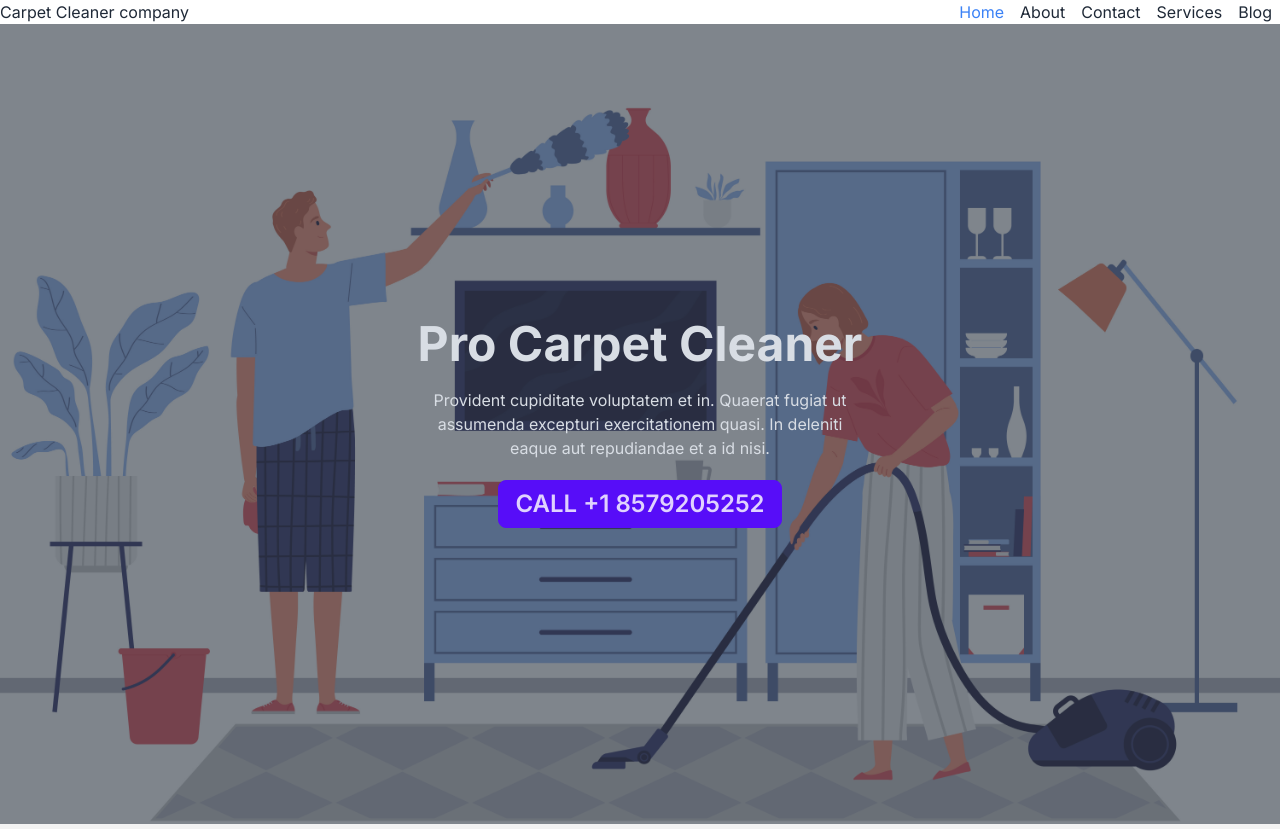
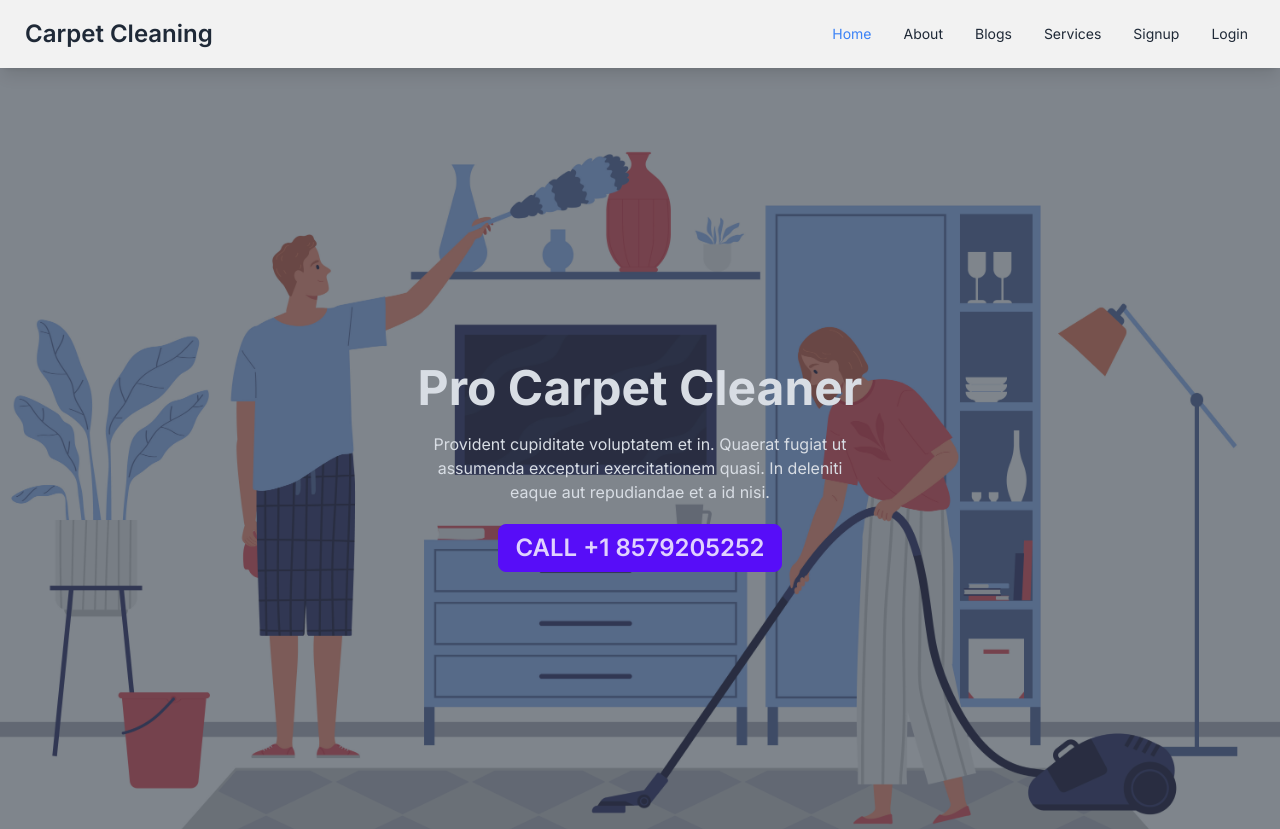
Before and after one commit to mollikacomputer/carpet_cleaning_sd, a Next.js app: page / in a window 1280 px wide. Shown: the top 829 px of the page. Built offline with nearby package versions, Linux system fonts and the light colour scheme.

Commit message:
navbar working good

```diff
--- a/src/components/Navbar.js
+++ b/src/components/Navbar.js
@@ -1,44 +1,158 @@
+"use client";
+
+import { useState } from "react";
+import { afterLoginNavData, beforeLoginNavData } from "@/data/navData";
+
+import Link from "next/link";
+
 import NavLink from "./NavLink";
-const navItemsLink = [
-    {
-        path:"/",
-        title:"Home",
-    },
-    {
-        path:"/about",
-        title:"About",
-    },
-    {
-        path:"/contact",
-        title:"Contact",
-    },
-    {
-        path:"/services",
-        title:"Services",
-    },
-    {
-        path:"/blog",
-        title:"Blog",
-    },
-]
 
 const Navbar = () => {
+const user = null;
+  const navData = user ? afterLoginNavData : beforeLoginNavData;
+
+  const [navToggle, setNavToggle] = useState(false);
+
   return (
-        <nav className="flex justify-between container mx-auto">
-            <h2 className="font-2xl" >Carpet Cleaner company</h2>
-            <ul className="flex">
-                {navItemsLink.map(({path, title})=>(
-                    <li className="mx-2" key={path}>
+    <nav className="navbar sticky top-0 z-10 bg-base-200 shadow-lg dark:bg-slate-900 lg:pr-3">
+      <div className="flex-1">
+        <Link href="/" className="btn-ghost btn text-2xl normal-case">
+          Carpet Cleaning
+        </Link>
+      </div>
+      <div
+        className={`absolute ${
+          navToggle ? "left-0" : "left-[-120%]"
+        } top-[4.5rem] flex w-full flex-col bg-slate-200 pb-3 pt-2 transition-all duration-300 dark:bg-slate-900 lg:static lg:w-[unset] lg:flex-row lg:bg-transparent lg:pb-0 lg:pt-0 dark:lg:bg-transparent`}
+      >
+        <ul className="menu menu-horizontal flex-col px-1 lg:flex-row">
+          {navData.map(({ path, title }) => (
+            <li key={path} className="mx-auto">
               <NavLink
-                        exact ={path==='/'}
-                        activeClassName={"text-blue-500"}
+                onClick={() => setNavToggle(false)}
                 href={path}
+                activeClassName="text-blue-500"
+                exact={path === "/"}
               >
-                        {title}</NavLink> </li>
+                {title}
+              </NavLink>
+            </li>
           ))}
         </ul>
+      </div>
+      <label className="swap-rotate swap btn-ghost btn-circle btn ml-2 bg-white dark:bg-slate-800 lg:hidden">
+        <input
+          checked={navToggle}
+          onClick={() => setNavToggle((pre) => !pre)}
+          // onChange={() => setNavToggle((pre) => !pre)}
+          type="checkbox"
+        />
+        <svg
+          className="swap-off fill-current"
+          xmlns="http://www.w3.org/2000/svg"
+          width="32"
+          height="32"
+          viewBox="0 0 512 512"
+        >
+          <path d="M64,384H448V341.33H64Zm0-106.67H448V234.67H64ZM64,128v42.67H448V128Z" />
+        </svg>
+        <svg
+          className="swap-on fill-current"
+          xmlns="http://www.w3.org/2000/svg"
+          width="32"
+          height="32"
+          viewBox="0 0 512 512"
+        >
+          <polygon points="400 145.49 366.51 112 256 222.51 145.49 112 112 145.49 222.51 256 112 366.51 145.49 400 256 289.49 366.51 400 400 366.51 289.49 256 400 145.49" />
+        </svg>
+      </label>
     </nav>
   );
 };
 
 export default Navbar;
+
+// "use client"
+// import { useState } from "react";
+// import NavLink from "./NavLink";
+// import {
+//   afterLoginNavData,
+//   beforeLoginNavData,
+//   commonNavData,
+// } from "@/data/navData";
+// const Navbar = () => {
+//   const user = null;
+//   const navData = user ? afterLoginNavData : beforeLoginNavData;
+//   const [navToggle, setNavToggle] = useState(false);
+//   return (
+//     <div className="navbar bg-base-100">
+//       <div className="navbar-start">
+//         <div className="dropdown">
+//           <label tabIndex={0} className="btn btn-ghost lg:hidden">
+//             <svg
+//               xmlns="http://www.w3.org/2000/svg"
+//               className="h-5 w-5"
+//               fill="none"
+//               viewBox="0 0 24 24"
+//               stroke="currentColor"
+//             >
+//               <path
+//                 strokeLinecap="round"
+//                 strokeLinejoin="round"
+//                 strokeWidth="2"
+//                 d="M4 6h16M4 12h8m-8 6h16"
+//               />
+//             </svg>
+//           </label>
+//           <ul
+//             tabIndex={0}
+//             // className="menu menu-sm dropdown-content mt-3 z-[1] p-2 shadow bg-base-100 rounded-box w-52"
+//             className={`absolute ${
+//                 navToggle ? "left-0" : "left-[-120%]"
+//               } top-[4.5rem] flex w-full flex-col bg-slate-200 pb-3 pt-2 transition-all duration-300 dark:bg-slate-900 lg:static lg:w-[unset] lg:flex-row lg:bg-transparent lg:pb-0 lg:pt-0 dark:lg:bg-transparent`}
+//           >
+
+//           </ul>
+//         </div>
+//         <a className="btn btn-ghost normal-case text-xl">daisyUI</a>
+//       </div>
+//       <div className={`absolute ${
+//                 navToggle ? "left-0" : "left-[-120%]"
+//               } top-[4.5rem] flex w-full flex-col bg-slate-200 pb-3 pt-2 transition-all duration-300 dark:bg-slate-900 lg:static lg:w-[unset] lg:flex-row lg:bg-transparent lg:pb-0 lg:pt-0 dark:lg:bg-transparent`}
+//          >
+//         <ul className="menu menu-horizontal px-1">
+//             {navData.map(({path, title})=>(
+//                     <li className="mx-2" key={path}>
+//                         <NavLink
+//                         exact ={path==='/'}
+//                         activeClassName={"text-blue-500"}
+//                         href={path}
+//                         >
+//                         {title}
+//                         </NavLink>
+//                     </li>
+//                 ))}
+//         </ul>
+//       </div>
+//     </div>
+
+//     // <nav className="flex justify-between container mx-auto">
+//     //     <h2 className="font-2xl" >Carpet Cleaner company</h2>
+//     //     <ul className="flex">
+//             // {navData.map(({path, title})=>(
+//             //     <li className="mx-2" key={path}>
+//             //         <NavLink
+//             //         exact ={path==='/'}
+//             //         activeClassName={"text-blue-500"}
+//             //         href={path}
+//             //         >
+//             //         {title}
+//             //         </NavLink>
+//             //     </li>
+//             // ))}
+//     //     </ul>
+//     // </nav>
+//   );
+// };
+
+// export default Navbar;
--- /dev/null
+++ b/src/data/navData.js
@@ -0,0 +1,38 @@
+export const commonNavData = [
+    {
+      path: "/",
+      title: "Home",
+    },
+    {
+      path: "/about",
+      title: "About",
+    },
+    {
+      path: "/blogs",
+      title: "Blogs",
+    },
+    {
+      path: "/services",
+      title: "Services",
+    },
+  ];
+
+  export const afterLoginNavData = [
+    ...commonNavData,
+    {
+      path: "/dashboard",
+      title: "Dashboard",
+    },
+  ];
+
+  export const beforeLoginNavData = [
+    ...commonNavData,
+    {
+      path: "/signup",
+      title: "Signup",
+    },
+    {
+      path: "/login",
+      title: "Login",
+    },
+  ];
```
Lines whose indentation alone changed are shown as unchanged.
